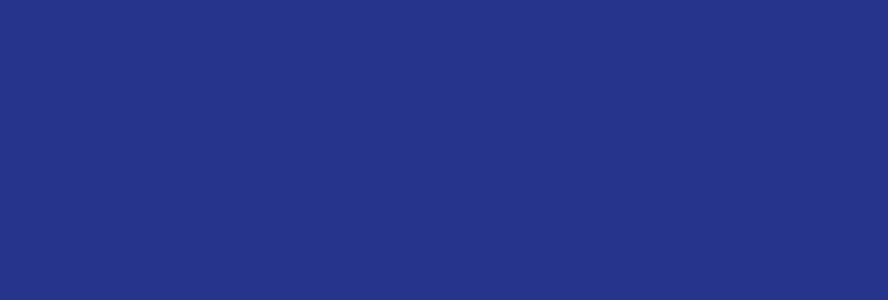
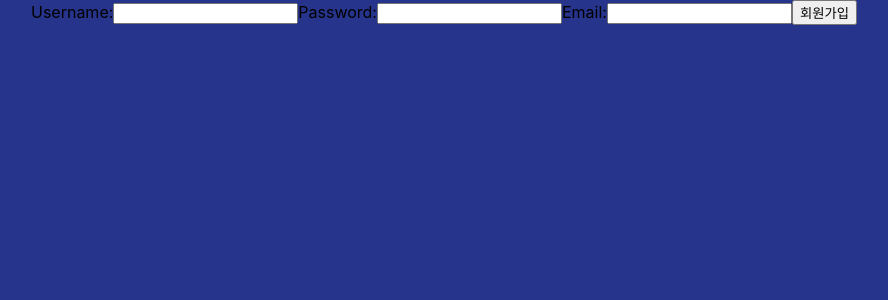
Before and after one commit to Dumbaya/Capstone, a React (Create React App) app: page /Login/SignupForm in a window 1280 px wide. Before the commit this address had no page. Shown: the top 300 px of the page, without its empty margins (196-1084 px from the left). Built offline with nearby package versions, Linux system fonts and the light colour scheme.

Commit message:
route주소 변경 및 회원가입 구현(이메일 인증 미구현)

```diff
--- a/src/App.js
+++ b/src/App.js
@@ -20,9 +20,9 @@ function App() {
         <Route path="/List" element={<List />} />
         <Route path="/Recipe/RecipeForm" element={<Recipe />} />
         <Route path="/Board/BoardForm" element={<Board />} />
-        <Route path="/BoardWriteForm" element={<BoardWriteForm />} />
+        <Route path="/Board/BoardWriteForm" element={<BoardWriteForm />} />
         <Route path="/Login/LoginForm" element={<LoginForm />} />
-        <Route path="/SignupForm" element={<SignupForm />} />
+        <Route path="/Login/SignupForm" element={<SignupForm />} />
         <Route path="/Test" element={<Test />} />
       </Routes>
     </div>
--- a/src/css/BoardWrite.css
+++ b/src/css/BoardWrite.css
@@ -1,4 +1,4 @@
-.BoardWirte{
+.boardWirte{
     display: flex;
     flex-direction: column;
     align-items: center;
@@ -6,16 +6,16 @@
     margin-top: 50px;
 }
 
-.BoardWrite-title{
+.boardWrite-title{
     display: block;
     margin-bottom: 1em;
 }
 
-.BoardWrite-body{
+.boardWrite-body{
     display: block;
     margin-bottom: 1em;
 }
 
-.BoardWrite-ok{
+.boardWrite-ok{
     margin-bottom: 1em;
 }
--- a/src/pages/Board/BoardForm.js
+++ b/src/pages/Board/BoardForm.js
@@ -50,9 +50,9 @@ function Board() {
                     <button type="submit">검색</button>
                 </div>
                 <div className="board-write">
-                    <button type="submit" onClick={() => handleButtonClick("/BoardWriteForm")}>글쓰기</button>
+                    <button type="submit" onClick={() => handleButtonClick("/Board/BoardWriteForm")}>글쓰기</button>
                     <Routes>
-                        <Route path="/BoardWriteForm" element={<BoardWriterForm />}></Route>
+                        <Route path="/Board/BoardWriteForm" element={<BoardWriterForm />}></Route>
                     </Routes>
                 </div>
                 <table className="freeboard-table">
@@ -77,9 +77,9 @@ function Board() {
                     <button type="submit">검색</button>
                 </div>
                 <div className="board-write">
-                    <button type="submit" onClick={() => handleButtonClick("/BoardWriteForm")}>글쓰기</button>
+                    <button type="submit" onClick={() => handleButtonClick("/Board/BoardWriteForm")}>글쓰기</button>
                     <Routes>
-                        <Route path="/BoardWriteForm" element={<BoardWriterForm />}></Route>
+                        <Route path="/Board/BoardWriteForm" element={<BoardWriterForm />}></Route>
                     </Routes>
                 </div>
                 <table className="qaboard-table">
--- a/src/pages/Login/LoginForm.js
+++ b/src/pages/Login/LoginForm.js
@@ -1,9 +1,18 @@
 import React, { useState } from 'react';
 import axios from 'axios';
+import {Routes, Route, useNavigate} from "react-router-dom";
+
+import SignupForm from "./SignupForm";
 
 const Login = () => {
   const [username, setUsername] = useState('');
   const [password, setPassword] = useState('');
+
+  const navigate=useNavigate();
+
+  function handleButtonClick(path){
+      navigate(path);
+  }
 
   const handleSubmit = async (e) => {
     e.preventDefault();
@@ -39,6 +48,12 @@ const Login = () => {
         </div>
         <button type="submit">로그인</button>
       </form>
+      <form>
+        <button type="submit" onClick={() => handleButtonClick("/Login/SignupForm")}>회원가입</button>
+        <Routes>
+              <Route path="/Login/SignupForm" element={<SignupForm />}></Route>
+          </Routes>
+      </form>
     </div>
   );
 };
--- a/src/pages/Login/SignupForm.js
+++ b/src/pages/Login/SignupForm.js
@@ -1,48 +1,48 @@
-import React, { useState } from "react";
+import React, { useState } from 'react';
+import axios from 'axios';
 
-function SignupForm() {
-  const [username, setUsername] = useState("");
-  const [email, setEmail] = useState("");
-  const [password, setPassword] = useState("");
+function SignUpForm() {
+  const [username, setUsername] = useState('');
+  const [password, setPassword] = useState('');
+  const [email, setEmail] = useState('');
 
-  const handleUsernameChange = (event) => {
-    setUsername(event.target.value);
-  };
+  const handleSignup = async () => {
+    try {
+      const response = await axios.post('http://localhost:3002/signup', {
+        username: username,
+        password: password,
+        email: email
+      });
 
-  const handleEmailChange = (event) => {
-    setEmail(event.target.value);
-  };
-
-  const handlePasswordChange = (event) => {
-    setPassword(event.target.value);
-  };
-
-  const handleSubmit = (event) => {
-    event.preventDefault();
-    // TODO: Send data to server
+      if (response.status === 200) {
+        alert('회원가입이 완료되었습니다.');
+        window.location.href = 'http://localhost:3000/Login/LoginForm';
+      } else {
+        alert('회원가입에 실패했습니다. 다시 시도해주세요.');
+      }
+    } catch (error) {
+      console.error(error);
+      alert('오류로 인해 회원가입에 실패했습니다. 다시 시도해주세요.');
+    }
   };
 
   return (
-    <form onSubmit={handleSubmit}>
+    <form>
       <label>
-        Id:
-        <input type="text" value={username} onChange={handleUsernameChange} />
+        Username:
+        <input type="text" value={username} onChange={e => setUsername(e.target.value)} />
+      </label>
+      <label>
+        Password:
+        <input type="password" value={password} onChange={e => setPassword(e.target.value)} />
       </label>
       <label>
         Email:
-        <input type="email" value={email} onChange={handleEmailChange} />
+        <input type="text" value={email} onChange={e => setEmail(e.target.value)} />
       </label>
-      <label>
-        Password:
-        <input
-          type="password"
-          value={password}
-          onChange={handlePasswordChange}
-        />
-      </label>
-      <button type="submit">회원가입</button>
+      <button type="button" onClick={handleSignup}>회원가입</button>
     </form>
   );
 }
 
-export default SignupForm;
+export default SignUpForm;
```
Also changed, not shown: server.js (+38 -1 lines).
